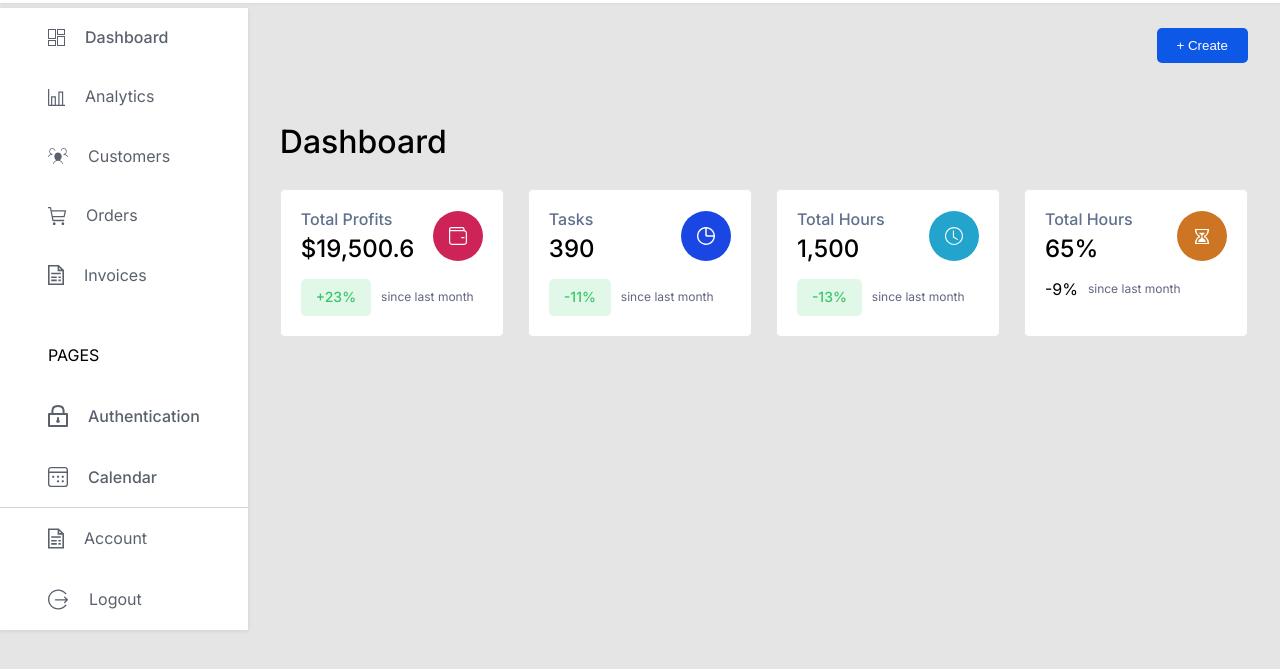
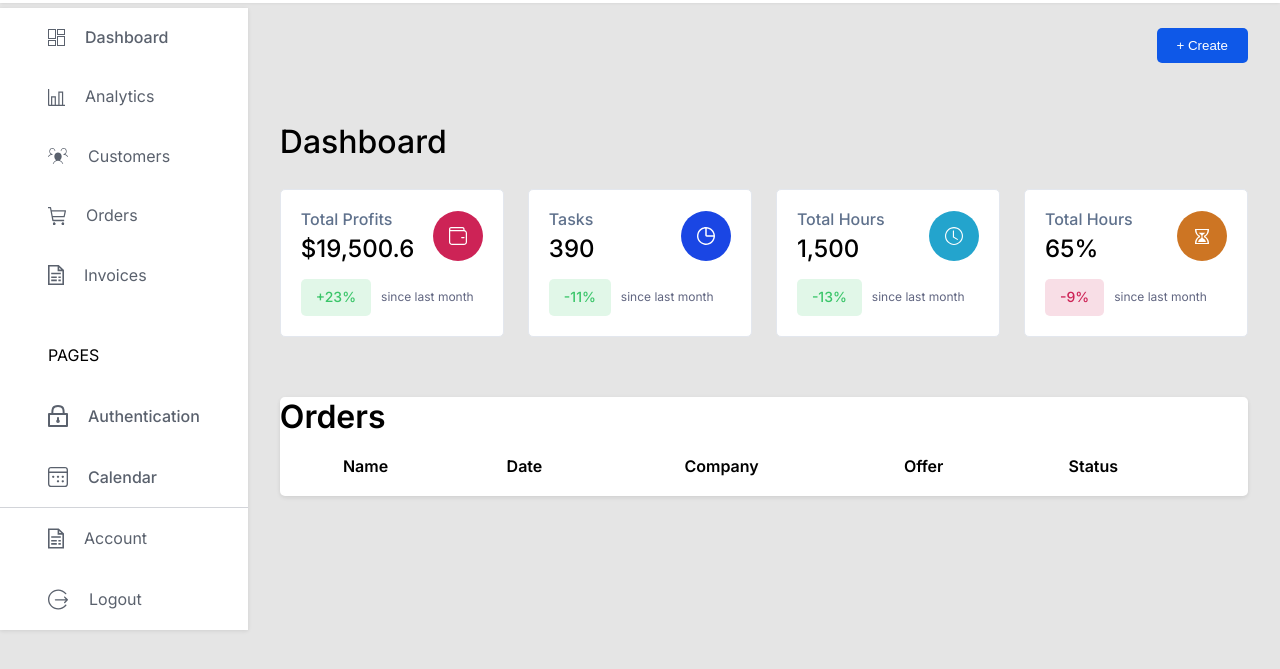
Before and after one commit to chideenma/ypoint, a plain HTML site: page index.html in a window 1280 px wide. Shown: the part 87-756 px from the top of the page. Drawn offline with Linux system fonts and the light colour scheme.

Commit message:
modified the file

```diff
--- a/index.html
+++ b/index.html
@@ -228,12 +228,25 @@
                             </div>
                         </div>
                         <div class="card-footer">
-                            <span class="card-footerchanges pink">-9%</span>
+                            <span class="card-footer-changes pink">-9%</span>
                             <span class="card-footer-span">since last month</span>
 
                         </div>
 
                     </div>
+                </div>
+                <div class="table-container">
+                    <h1>Orders</h1>
+                    <table class="table">
+                        <tr>
+                            <th>Name</th>
+                            <th>Date</th>
+                            <th>Company</th>
+                            <th>Offer</th>
+                            <th>Status</th>
+                            <th>&nbsp;</th>
+                        </tr>
+                    </table>
                 </div>
             </div>
         </main>
```
